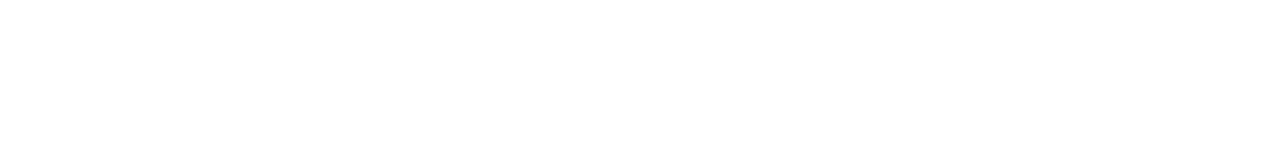
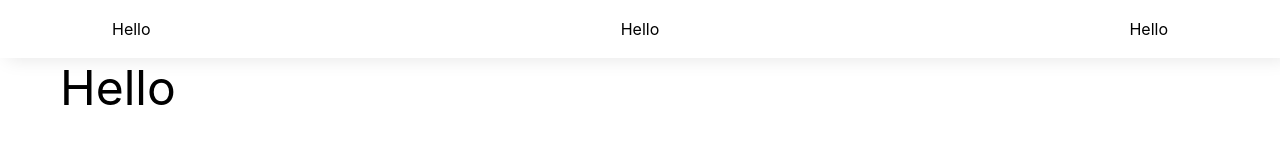
Before and after one commit to SaltyAom/suku-design, a plain HTML site: page index.html in a window 1280 px wide. Drawn offline with Linux system fonts and the light colour scheme.

Commit message:
Typography

```diff
--- a/index.html
+++ b/index.html
@@ -2,10 +2,24 @@
 <html>
 <head>
     <meta http-equiv="content-type" content="text/html; charset=utf8">
+    <meta name="viewport" content="width=device-width, initial-scale=1">
     <title>Suku Design</title>
     <link rel="stylesheet" type="text/css" href="suku.css">
 </head>
 <body>
-
+    <nav>
+        <div>
+            Hello
+        </div>
+        <div>
+            Hello
+        </div>
+        <div>
+            Hello
+        </div>
+    </nav>
+    <div container>
+        <h1>Hello</h1>
+    </div>
 </body>
 </html>
--- a/suku.css
+++ b/suku.css
@@ -7,14 +7,20 @@
     --danger: #ff3b30;
     --info: #5856d6;
     --link: #007aff;
+    --snack: #313131;
 
     --root: #ffffff;
     --background: #f1f5fa;
     --text-root: #000000;
     --text-alter: #ffffff;
+    --code: #313131;
     --border: #8e8e93;
+    --nav: #ffffff;
 
-    --selection: rgba(0,0,0,.25);
+    --shadow-light: 4px 0 7px rgba(0,0,0,.0625);
+    --shadow-medium: 5px 0 15px rgba(0,0,0,.0875);
+    --shadow-intense: 7px 0 20px rgba(0,0,0,.115);
+    --selection: rgba(0,123,255,.25);
 
     --font: -apple-system,BlinkMacSystemFont,"Segoe UI",Roboto,"Helvetica Neue",Arial,"Noto Sans",sans-serif,"Apple Color Emoji","Segoe UI Emoji","Segoe UI Symbol","Noto Color Emoji";
     --code-font: Consolas, monospace , Roboto, Helvatic Neue;
@@ -28,13 +34,22 @@
     --h6: 18px;
     --p: 16px;
 
-    --small-padding: 5px;
-    --medium-padding: 10px;
-    --large-padding: 15px;
+    --side-width: 300px;
+    --container: 1160px;
+    --nav-padding: 5px 8.75%;
+    --nav-height: 58px;
 
-    --small-margin: 5px;
-    --medium-margin: 10px;
-    --large-margin: 15px;
+    --padding-small: 5px;
+    --padding-medium: 10px;
+    --padding-large: 15px;
+
+    --margin-small: 5px;
+    --margin-medium: 10px;
+    --margin-large: 15px;
+
+    --transition-slow: .35s;
+    --transition-medium: .3s;
+    --transition-fast: .25s;
 }
 
 body {
@@ -44,8 +59,69 @@ body {
 
 * {box-sizing: border-box;}
 
-h1,h2,h3,h4,h5,h6,p,b,u,i,span,div {
+h1,h2,h3,h4,h5,h6,p,b,u,i,span,div,section,main,nav,aside,blockquote,form,footer,ruby,mark,small,strong,table,tbody,thead,th,tr,tt,tfoot,sub,strike,ul,li {
     cursor:default;
+    font-family: var(--font);
+    font-weight: normal;
+    margin:0;
 }
 
+a,input,output,option,select {
+    font-family: var(--font);
+    font-weight: normal;
+}
+
+h1, *[h1] {font-size: var(--h1);}
+h2, *[h2] {font-size: var(--h2);}
+h3, *[h3] {font-size: var(--h3);}
+h4, *[h4] {font-size: var(--h4);}
+h5, *[h5] {font-size: var(--h5);}
+h6, *[h6] {font-size: var(--h6);}
+p, div, *[p], body {font-size: var(--p);}
+
 ::selection, ::-webkit-selection { background-color: var(--selection); }
+
+nav, [nav] {
+    width: 100%;
+    height: var(--nav-height);
+    padding: var(--nav-padding);
+    background-color: var(--nav);
+    display:flex;
+    flex-direction: row;
+    justify-content: center;
+    align-items: center;
+    box-shadow: var(--shadow-medium);
+    transition: box-shadow var(--transition-medium);
+}
+
+nav:hover, [nav]:hover {
+    box-shadow: var(--shadow-intense);
+}
+
+nav > * {
+    display:flex;
+    flex:1;
+    flex-direction: row;
+    justify-content: center;
+    align-items: center;
+    text-align: center;
+}
+
+nav > *:first-child {
+    text-align: left;
+    justify-content: flex-start;
+}
+
+nav > *:last-child {
+    text-align: right;
+    justify-content: flex-end;
+}
+
+main, [main], [container] {
+    display:flex;
+    width: var(--main);
+    flex-direction: column;
+    width: var(--container);
+    margin-left:auto;
+    margin-right:auto;
+}
```
